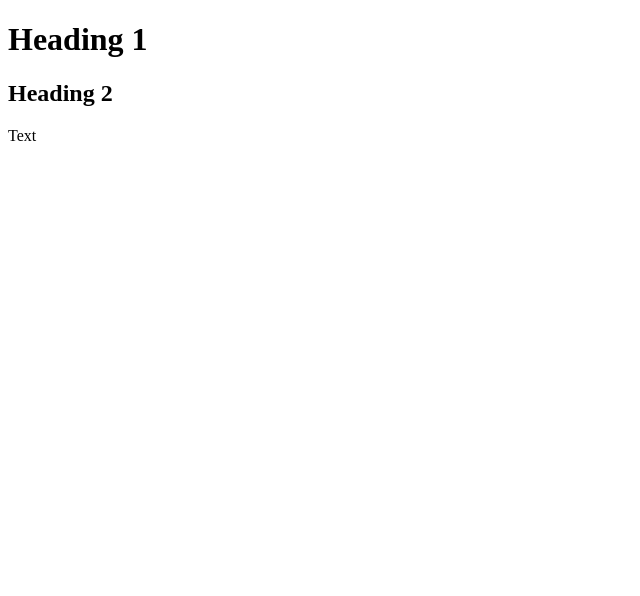
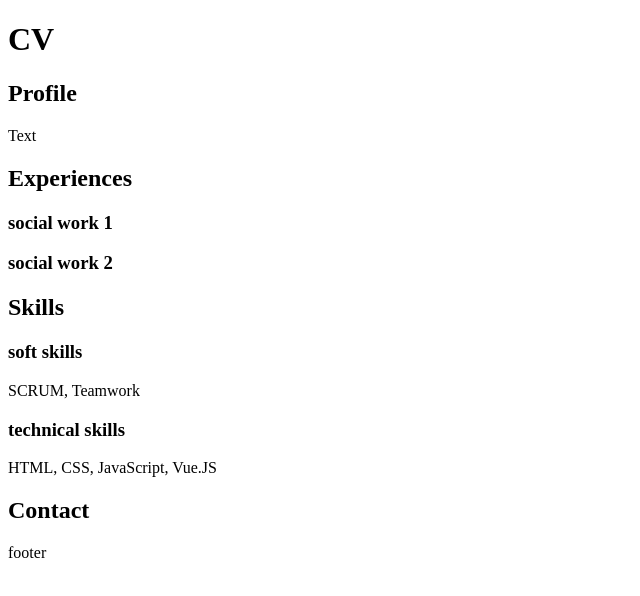
Before and after one commit to Maria6474/first-step-with-git, a plain HTML site: page index.html in a window 1280 px wide. Shown: the whole page, without its empty margins (0-640 px from the left). Drawn offline with Linux system fonts and the light colour scheme.

Commit message:
changed index.html

```diff
--- a/index.html
+++ b/index.html
@@ -10,9 +10,32 @@
 </head>
 
 <body>
-    <h1>Heading 1</h1>
-    <h2>Heading 2</h2>
-    <p>Text</p>
+    <header>
+        <h1>CV</h1>
+        <nav></nav>
+    </header>
+    <main>
+        <article>
+            <h2>Profile</h2>
+            <p>Text</p>
+            <h2>Experiences</h2>
+            <h3>social work 1</h3>
+            <h3>social work 2</h3>
+            <h2>Skills</h2>
+            <section>
+                <h3>soft skills</h3>
+                <p>SCRUM, Teamwork</p>
+            </section>
+            <section>
+                <h3>technical skills</h3>
+                <p>HTML, CSS, JavaScript, Vue.JS</p>
+            </section>
+            <h2>Contact</h2>
+        </article>
+    </main>
+    <footer>
+        <p>footer</p>
+    </footer>
 </body>
 
 </html>
```
